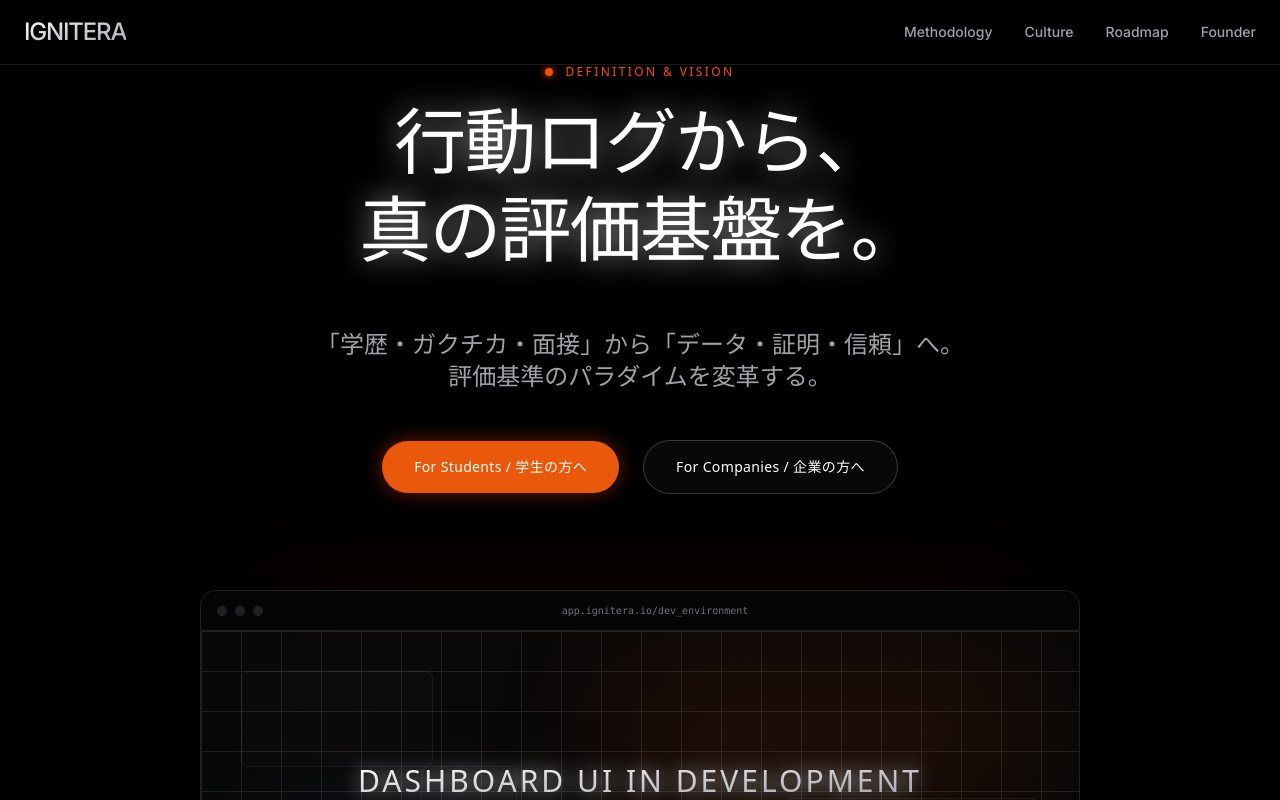
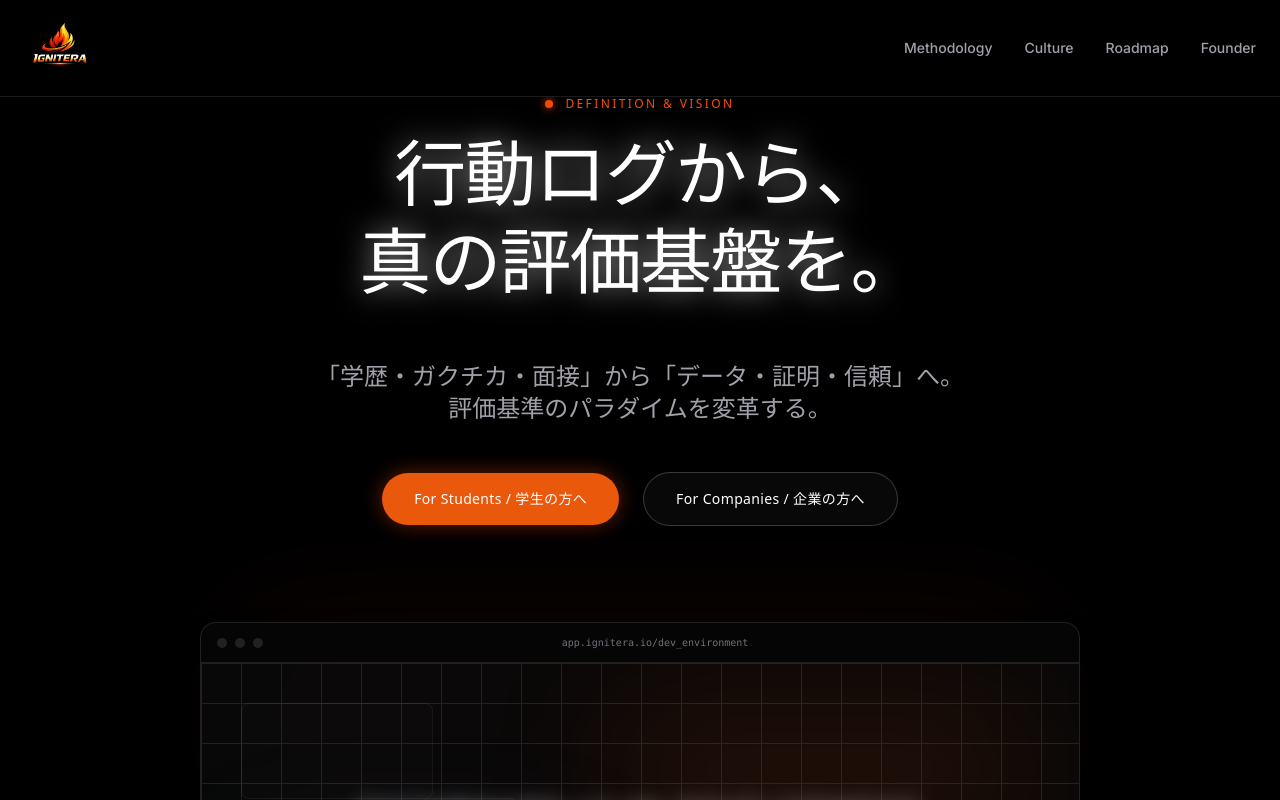
Before and after one commit to Moyashibanchou/ignitera-official, a Next.js app: page / in a window 1280 px wide. Shown: the top 800 px of the page. Built offline with nearby package versions, Linux system fonts and the light colour scheme.

Commit message:
style: increase header and logo size

```diff
--- a/src/app/layout.tsx
+++ b/src/app/layout.tsx
@@ -20,7 +20,7 @@ export default function RootLayout({
         <html lang="ja">
             <body className={`${inter.className} min-h-screen flex flex-col`}>
                 <Header />
-                <div className="pt-16 flex-1">
+                <div className="pt-24 flex-1">
                     {children}
                 </div>
                 <Footer />
--- a/src/components/layout/Header.tsx
+++ b/src/components/layout/Header.tsx
@@ -12,15 +12,15 @@ export default function Header() {
 
     return (
         <header className="fixed top-0 left-0 right-0 bg-[#000000]/60 backdrop-blur-xl z-50 border-b border-white/10">
-            <div className="max-w-7xl mx-auto px-6 h-16 flex items-center justify-between">
+            <div className="max-w-7xl mx-auto px-6 h-24 flex items-center justify-between">
                 <Link href="/">
                     <motion.div
                         initial={{ opacity: 0 }}
                         animate={{ opacity: 1 }}
                         transition={{ duration: 0.5 }}
-                        className="text-2xl font-medium tracking-tighter text-white glow-text"
+                        className="flex items-center gap-2"
                     >
-                        IGNITERA
+                        <img src="/logo.jpg" alt="IGNITERA Logo" className="h-[72px] w-auto object-contain rounded-md" />
                     </motion.div>
                 </Link>
                 <nav className="hidden md:flex gap-8 text-sm font-medium text-zinc-400">
```
Also changed, not shown: public/logo.jpg (added).
